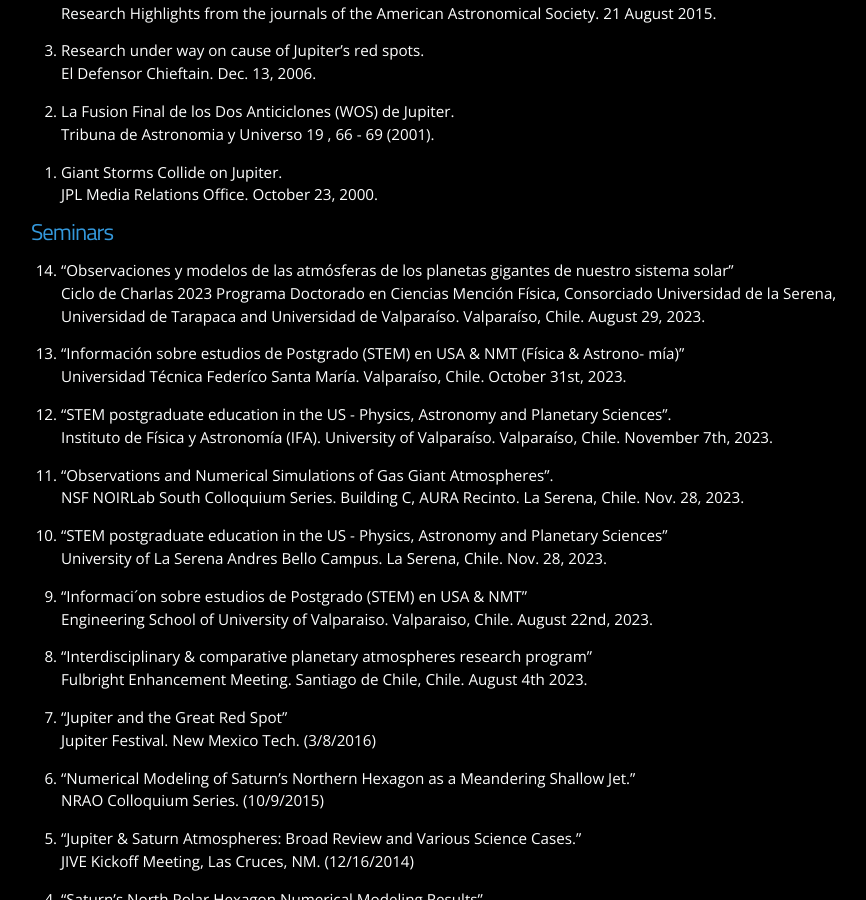
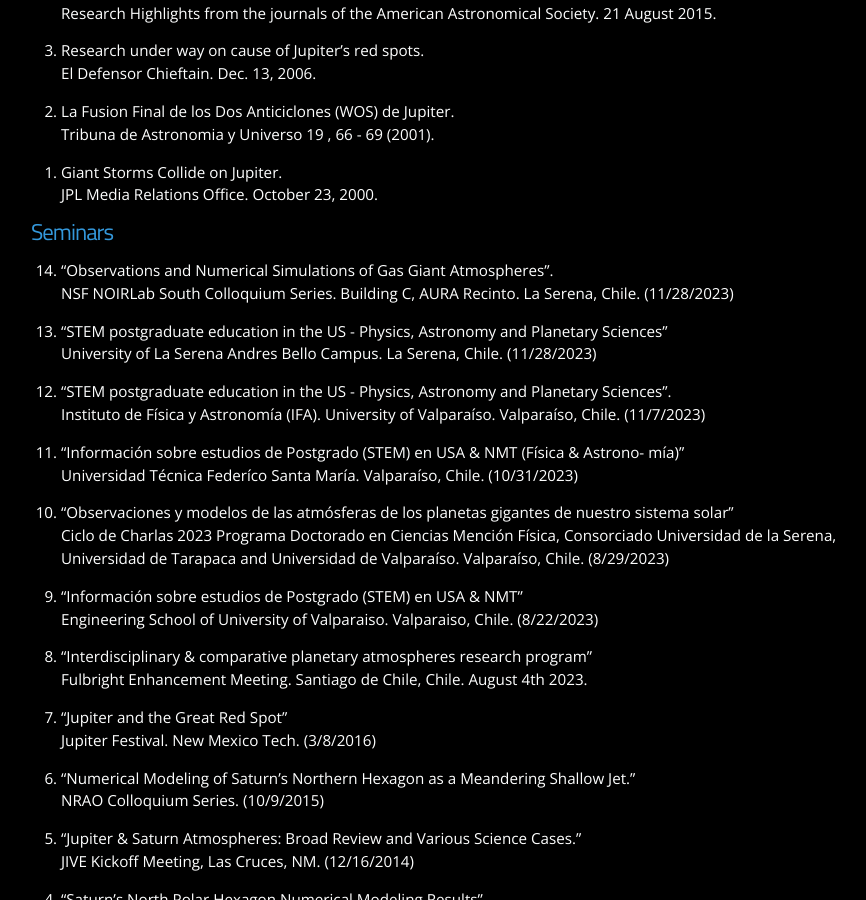
Before and after one commit to rmjuberias/rmjuberias.github.io, a Jekyll site: the page built from research/press.md, in a window 1280 px wide and 900 px high, scrolled down 274 px. Shown: the whole window, without its empty margins (164-1030 px from the left). Built offline with Jekyll 4.4.1, drawn with Linux system fonts in a browser that asks for light colours.

Commit message:
Feb2025 - update4
Corrections to index and press

```diff
--- a/index.html
+++ b/index.html
@@ -7,7 +7,7 @@ layout: default
 <div class="home">
 
 <!-- <h1>Professor</h1> -->
-<h1>Physics Faculty Member</h1>
+<h1>Faculty Member</h1>
 
 {% include image_flat.html url="/images/logo_small_bw.jpeg" href="http://nmt.edu" width=230 align="right" %}
 {% include image_flat.html url="/images/paloma04.gif" width=230 align="right" %}
--- a/research/press.md
+++ b/research/press.md
@@ -19,22 +19,21 @@ permalink: /research/press/
 
 <h1> Seminars </h1>
 
+0. “Observations and Numerical Simulations of Gas Giant Atmospheres”. <br> NSF NOIRLab South Colloquium Series. Building C, AURA Recinto. La Serena, Chile. (11/28/2023)
+
+0. “STEM postgraduate education in the US - Physics, Astronomy and Planetary Sciences”<br> University of La Serena Andres Bello Campus. La Serena, Chile. (11/28/2023)
+
+0. “STEM postgraduate education in the US - Physics, Astronomy and Planetary Sciences”. <br> Instituto de Física y Astronomía (IFA). University of Valparaíso. Valparaíso, Chile. (11/7/2023)
+
+0. “Información sobre estudios de Postgrado (STEM) en USA & NMT (Física & Astrono-
+mía)” <br> Universidad Técnica Federíco Santa María. Valparaíso, Chile. (10/31/2023)
 
 0. “Observaciones y modelos de las atmósferas de los planetas gigantes de nuestro sistema
 solar” <br> Ciclo de Charlas 2023 Programa Doctorado en
 Ciencias Mención Física, Consorciado Universidad de la Serena, Universidad de Tarapaca
-and Universidad de Valparaíso. Valparaíso, Chile. August 29, 2023.
+and Universidad de Valparaíso. Valparaíso, Chile. (8/29/2023)
 
-0. “Información sobre estudios de Postgrado (STEM) en USA & NMT (Física & Astrono-
-mía)” <br> Universidad Técnica Federíco Santa María. Valparaíso, Chile. October 31st, 2023.
-
-0. “STEM postgraduate education in the US - Physics, Astronomy and Planetary Sciences”. <br> Instituto de Física y Astronomía (IFA). University of Valparaíso. Valparaíso, Chile. November 7th, 2023.
-
-0. “Observations and Numerical Simulations of Gas Giant Atmospheres”. <br> NSF NOIRLab South Colloquium Series. Building C, AURA Recinto. La Serena, Chile. Nov. 28, 2023.
-
-0. “STEM postgraduate education in the US - Physics, Astronomy and Planetary Sciences”<br> University of La Serena Andres Bello Campus. La Serena, Chile. Nov. 28, 2023.
-
-0. “Informaci´on sobre estudios de Postgrado (STEM) en USA & NMT” <br> Engineering School of University of Valparaiso. Valparaiso, Chile. August 22nd, 2023.
+0. “Información sobre estudios de Postgrado (STEM) en USA & NMT” <br> Engineering School of University of Valparaiso. Valparaiso, Chile. (8/22/2023)
 
 0. “Interdisciplinary & comparative planetary atmospheres research program”
 <br> Fulbright Enhancement Meeting. Santiago de Chile, Chile. August 4th 2023.
```
